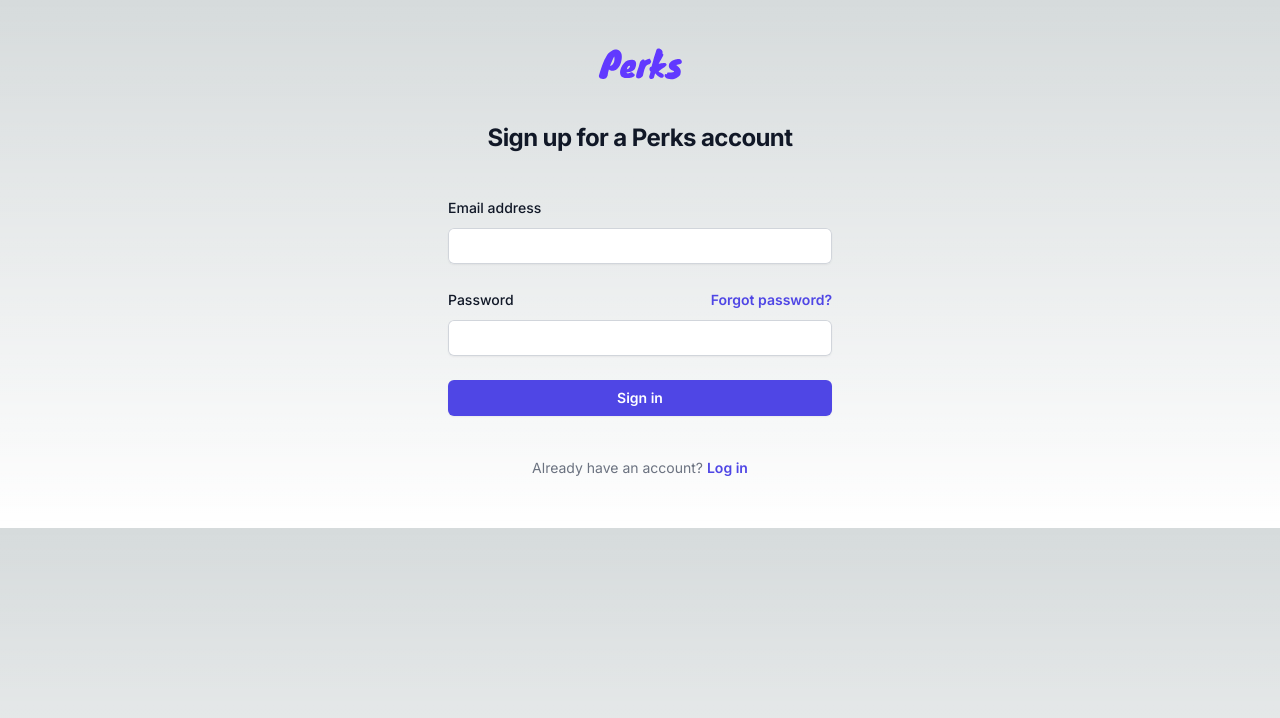
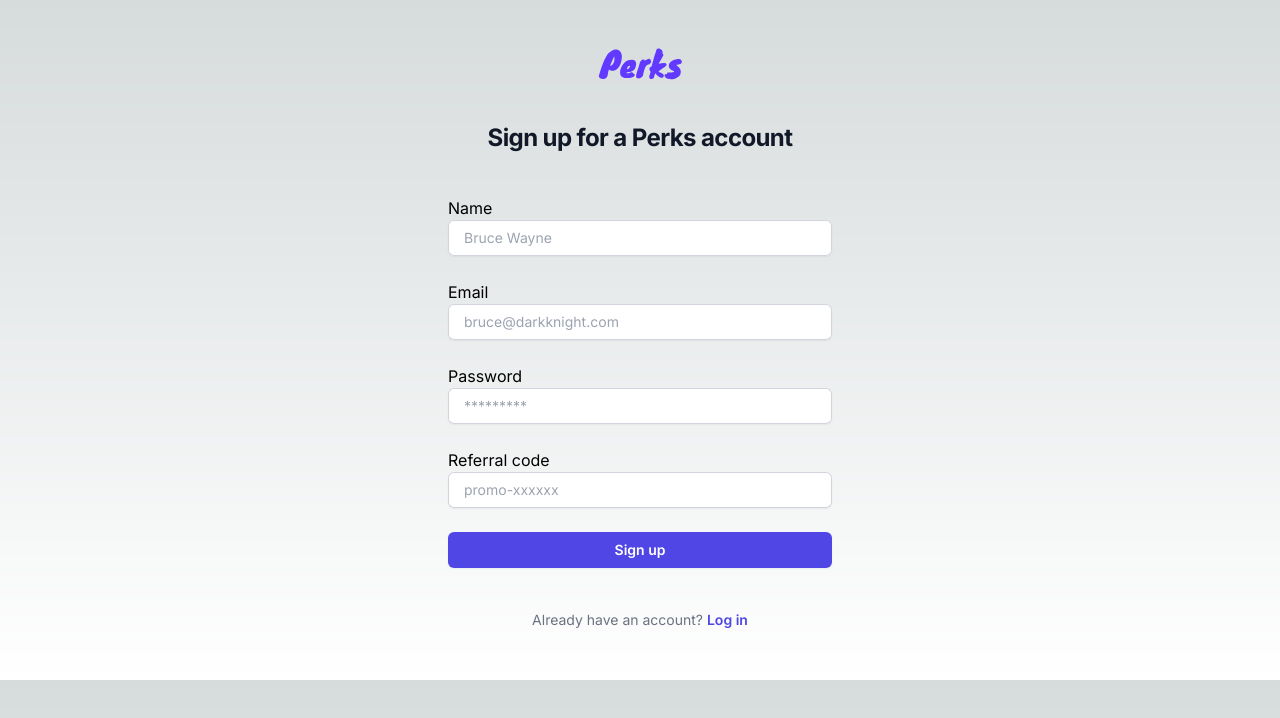
Before and after one commit to realkewal/perks-app, a Next.js app: page /signup in a window 1280 px wide. Shown: the top 718 px of the page. Built offline with nearby package versions, Linux system fonts and the light colour scheme.

Commit message:
add signup form components

```diff
--- a/app/signup/page.tsx
+++ b/app/signup/page.tsx
@@ -1,94 +1,17 @@
-import Image from "next/image";
+import FormHeader from "@/components/form/FormHeader";
+import LoginPrompt from "@/components/form/LogInPrompt";
+import SignUpForm from "@/components/form/SignUpForm";
 
 export default function SignUp() {
   return (
     <>
       <div className="flex min-h-full flex-col justify-center px-6 py-12 lg:px-8">
         <div className="sm:mx-auto sm:w-full sm:max-w-sm">
-          <div className="flex justify-center">
-            <Image
-              className="h-8 w-auto"
-              src="/images/perks.svg"
-              alt=""
-              width={200}
-              height={50}
-            />
-          </div>
-
-          <h2 className="mt-10 text-center text-2xl font-bold leading-9 tracking-tight text-gray-900 dark:text-white">
-            Sign up for a Perks account
-          </h2>
+          <FormHeader />
         </div>
-
         <div className="mt-10 sm:mx-auto sm:w-full sm:max-w-sm">
-          <form className="space-y-6" action="#" method="POST">
-            <div>
-              <label
-                htmlFor="email"
-                className="block text-sm font-medium leading-6 text-gray-900 dark:text-white"
-              >
-                Email address
-              </label>
-              <div className="mt-2">
-                <input
-                  id="email"
-                  name="email"
-                  type="email"
-                  autoComplete="email"
-                  required
-                  className="block w-full rounded-md border-0 py-1.5 text-gray-900 shadow-sm ring-1 ring-inset ring-gray-300 placeholder:text-gray-400 focus:ring-2 focus:ring-inset focus:ring-indigo-600 sm:text-sm sm:leading-6 "
-                />
-              </div>
-            </div>
-
-            <div>
-              <div className="flex items-center justify-between">
-                <label
-                  htmlFor="password"
-                  className="block text-sm font-medium leading-6 text-gray-900 dark:text-white"
-                >
-                  Password
-                </label>
-                <div className="text-sm">
-                  <a
-                    href="#"
-                    className="font-semibold text-indigo-600 hover:text-indigo-500"
-                  >
-                    Forgot password?
-                  </a>
-                </div>
-              </div>
-              <div className="mt-2">
-                <input
-                  id="password"
-                  name="password"
-                  type="password"
-                  autoComplete="current-password"
-                  required
-                  className="block w-full rounded-md border-0 py-1.5 text-gray-900 shadow-sm ring-1 ring-inset ring-gray-300 placeholder:text-gray-400 focus:ring-2 focus:ring-inset focus:ring-indigo-600 sm:text-sm sm:leading-6"
-                />
-              </div>
-            </div>
-
-            <div>
-              <button
-                type="submit"
-                className="flex w-full justify-center rounded-md bg-indigo-600 px-3 py-1.5 text-sm font-semibold leading-6 text-white shadow-sm hover:bg-indigo-500 focus-visible:outline focus-visible:outline-2 focus-visible:outline-offset-2 focus-visible:outline-indigo-600"
-              >
-                Sign in
-              </button>
-            </div>
-          </form>
-
-          <p className="mt-10 text-center text-sm text-gray-500">
-            Already have an account?&nbsp;
-            <a
-              href="/signin"
-              className="font-semibold leading-6 text-indigo-600 hover:text-indigo-500"
-            >
-              Log in
-            </a>
-          </p>
+          <SignUpForm />
+          <LoginPrompt />
         </div>
       </div>
     </>
--- /dev/null
+++ b/components/form/FormHeader.tsx
@@ -0,0 +1,21 @@
+import Image from "next/image";
+
+export default function FormHeader() {
+  return (
+    <>
+      <div className="flex justify-center">
+        <Image
+          className="h-8 w-auto"
+          src="/images/perks.svg"
+          alt=""
+          width={200}
+          height={50}
+        />
+      </div>
+
+      <h2 className="mt-10 text-center text-2xl font-bold leading-9 tracking-tight text-gray-900 dark:text-white">
+        Sign up for a Perks account
+      </h2>
+    </>
+  );
+}
--- /dev/null
+++ b/components/form/LogInPrompt.tsx
@@ -0,0 +1,13 @@
+export default function LoginPrompt() {
+  return (
+    <p className="mt-10 text-center text-sm text-gray-500">
+      Already have an account?&nbsp;
+      <a
+        href="/signin"
+        className="font-semibold leading-6 text-indigo-600 hover:text-indigo-500"
+      >
+        Log in
+      </a>
+    </p>
+  );
+}
--- /dev/null
+++ b/components/form/SignUpForm.tsx
@@ -0,0 +1,34 @@
+"use client";
+
+import { Formik, FormikHelpers } from "formik";
+
+import SignUpFormFields from "./SignUpFormFields";
+
+interface Values {
+  name: string;
+  email: string;
+  password: string;
+  referralCode: string;
+}
+
+export default function SignUpForm() {
+  return (
+    <Formik
+      initialValues={{
+        name: "",
+        email: "",
+        password: "",
+        referralCode: "",
+      }}
+      onSubmit={(values: Values, { setSubmitting }: FormikHelpers<Values>) => {
+        setTimeout(() => {
+          alert(JSON.stringify(values, null, 2));
+          console.log(values);
+          setSubmitting(false);
+        }, 500);
+      }}
+    >
+      <SignUpFormFields />
+    </Formik>
+  );
+}
--- /dev/null
+++ b/components/form/SignUpFormFields.tsx
@@ -0,0 +1,60 @@
+import { Field, Form } from "formik";
+
+export default function SignUpFormFields() {
+  return (
+    <Form className="space-y-6">
+      <div>
+        <label htmlFor="name">Name</label>
+        <Field
+          id="name"
+          name="name"
+          placeholder="Bruce Wayne"
+          type="name"
+          className="block px-4 w-full rounded-md border-0 py-1.5 text-gray-900 shadow-sm ring-1 ring-inset ring-gray-300 placeholder:text-gray-400 focus:ring-2 focus:ring-inset focus:ring-indigo-600 sm:text-sm sm:leading-6"
+        />
+      </div>
+      <div>
+        <label htmlFor="email">Email</label>
+        <Field
+          id="email"
+          name="email"
+          placeholder="bruce@darkknight.com"
+          type="email"
+          className="block px-4 w-full rounded-md border-0 py-1.5 text-gray-900 shadow-sm ring-1 ring-inset ring-gray-300 placeholder:text-gray-400 focus:ring-2 focus:ring-inset focus:ring-indigo-600 sm:text-sm sm:leading-6"
+        />
+      </div>
+
+      <div>
+        <label htmlFor="password">Password</label>
+        <Field
+          id="password"
+          name="password"
+          placeholder="*********"
+          type="password"
+          autoComplete="current-password"
+          className="block px-4 w-full rounded-md border-0 py-1.5 text-gray-900 shadow-sm ring-1 ring-inset ring-gray-300 placeholder:text-gray-400 focus:ring-2 focus:ring-inset focus:ring-indigo-600 sm:text-sm sm:leading-6"
+        />
+      </div>
+
+      <div>
+        <label htmlFor="password">Referral code</label>
+        <Field
+          id="referralCode"
+          name="referralCode"
+          placeholder="promo-xxxxxx"
+          type="text"
+          className="block px-4 w-full rounded-md border-0 py-1.5 text-gray-900 shadow-sm ring-1 ring-inset ring-gray-300 placeholder:text-gray-400 focus:ring-2 focus:ring-inset focus:ring-indigo-600 sm:text-sm sm:leading-6"
+        />
+      </div>
+
+      <div>
+        <button
+          type="submit"
+          className="flex w-full justify-center rounded-md bg-indigo-600 px-3 py-1.5 text-sm font-semibold leading-6 text-white shadow-sm hover:bg-indigo-500 focus-visible:outline focus-visible:outline-2 focus-visible:outline-offset-2 focus-visible:outline-indigo-600"
+        >
+          Sign up
+        </button>
+      </div>
+    </Form>
+  );
+}
--- a/package.json
+++ b/package.json
@@ -21,6 +21,7 @@
     "bcryptjs": "^2.4.3",
     "eslint": "8.45.0",
     "eslint-config-next": "13.4.11",
+    "formik": "^2.4.2",
     "mongodb": "^5.7.0",
     "next": "13.4.11",
     "next-auth": "^4.22.3",
```
Also changed, not shown: 2 other files (tests, documents, lock files or other folders).
